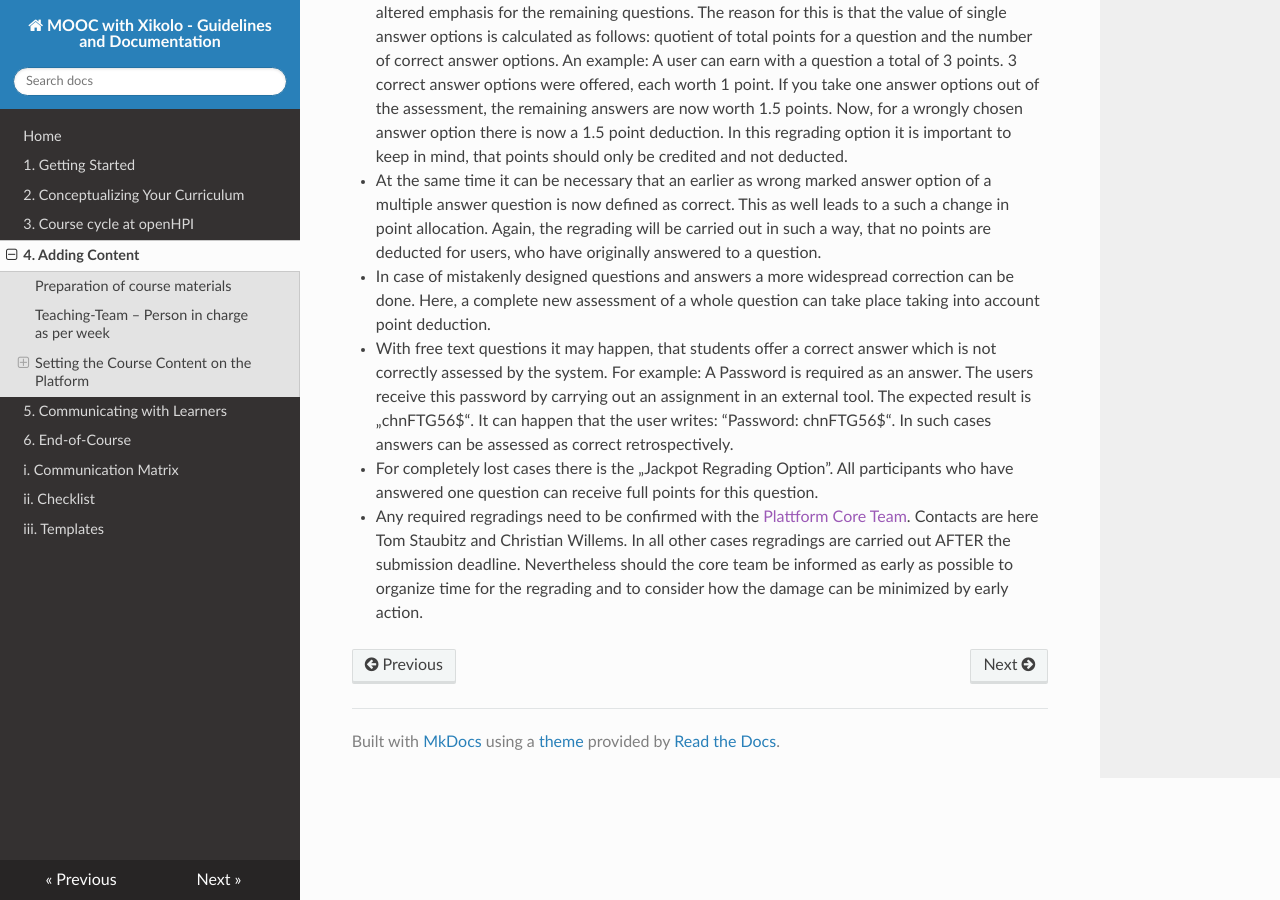
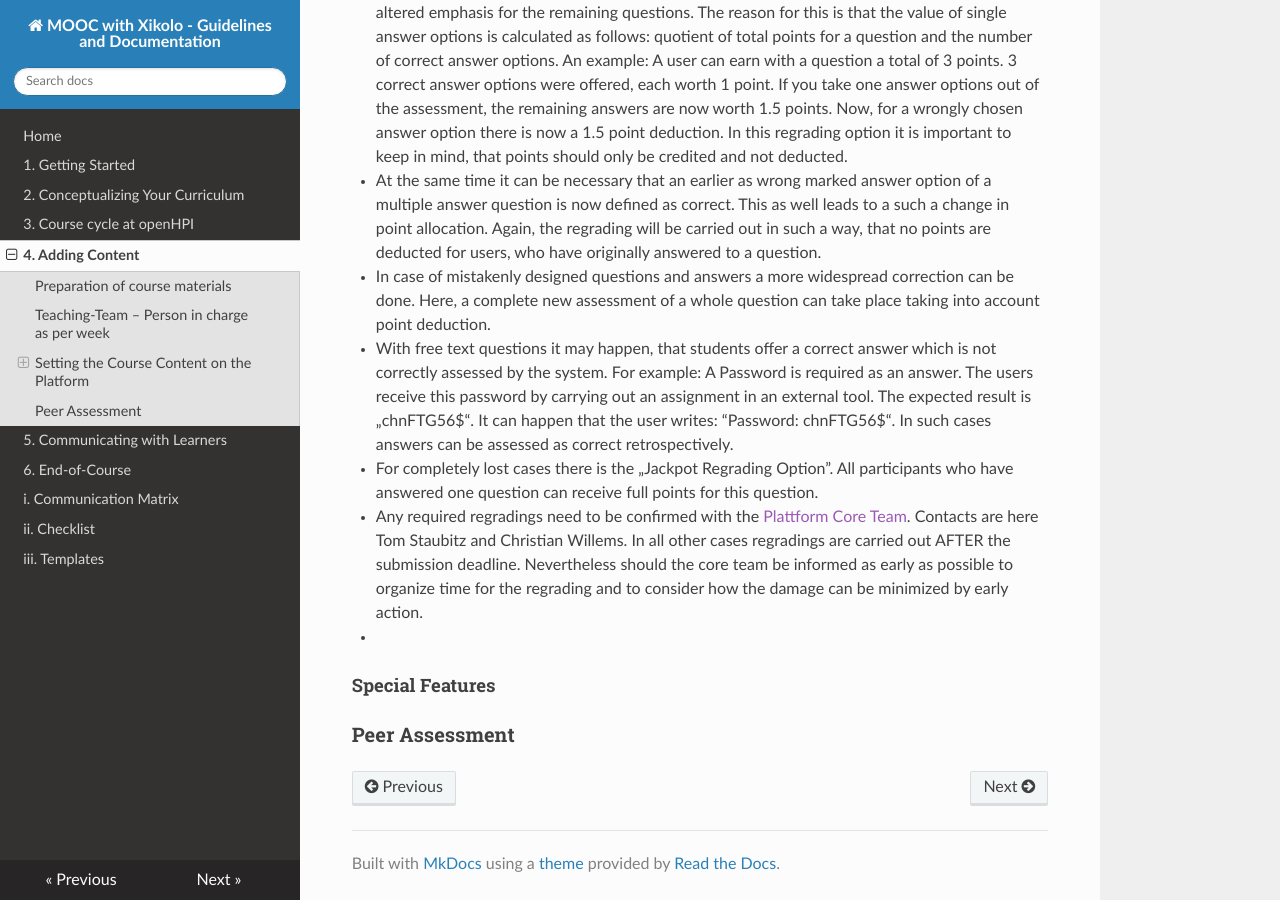
Before and after one commit to openHPI/TeachingTeamGuidelines, an MkDocs documentation site: the page built from docs/04_adding-content.md, in a window 1280 px wide and 900 px high, scrolled down 8772 px. Built offline with MkDocs 1.6.1, drawn with Linux system fonts in a browser that asks for light colours; nearby versions of some CDN libraries; old or Windows-style settings are respelled for this version of MkDocs.

Commit message:
Update 04_adding-content.md

```diff
--- a/docs/04_adding-content.md
+++ b/docs/04_adding-content.md
@@ -170,3 +170,7 @@ You can deal with those problems as follows:
  - With free text questions it may happen, that students offer a correct answer which is not correctly assessed by the system. For example: A Password is required as an answer. The users receive this password by carrying out an assignment in an external tool. The expected result is „chnFTG56$“. It can happen that the user writes: “Password: chnFTG56$“. In such cases answers can be assessed as correct retrospectively.
  - For completely lost cases there is the „Jackpot Regrading Option”. All participants who have answered one question can receive full points for this question.
  - Any required regradings need to be confirmed with the [Plattform Core Team](). Contacts are here Tom Staubitz and Christian Willems. In all other cases regradings are carried out AFTER the submission deadline. Nevertheless should the core team be informed as early as possible to organize time for the regrading and to consider how the damage can be minimized by early action.
+ -
+
+#### Special Features ####
+### Peer Assessment ###
```
